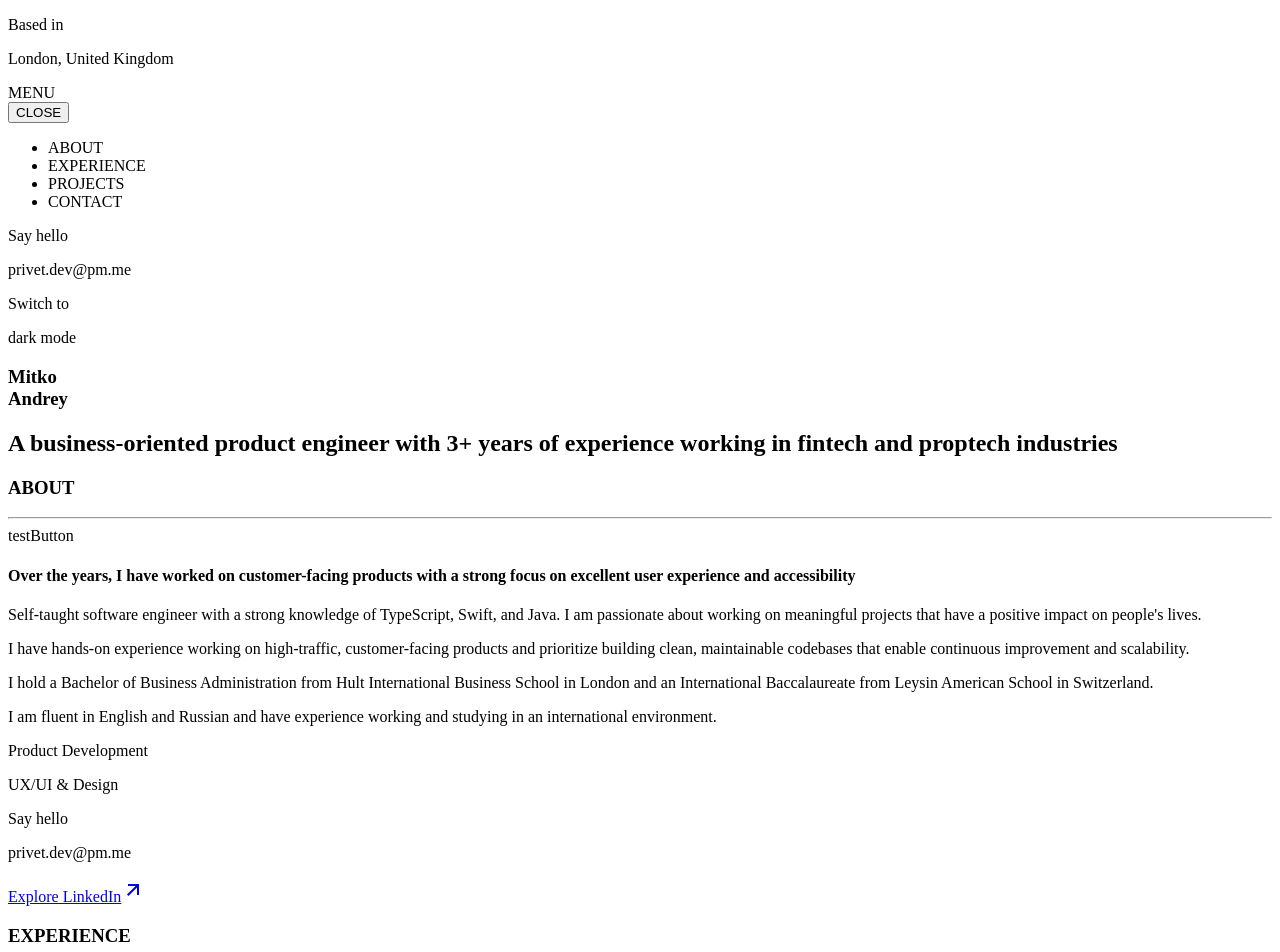
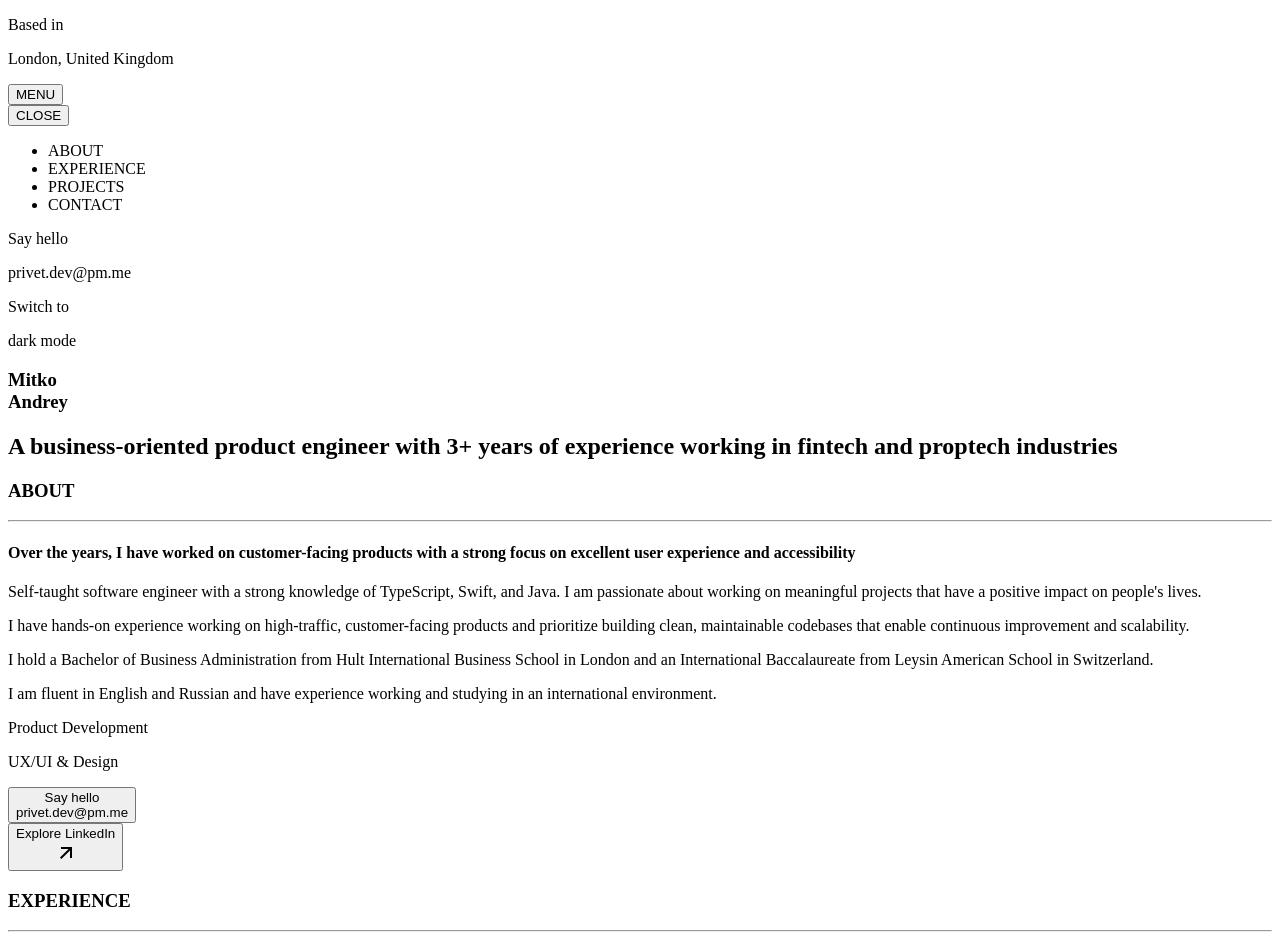
Before and after one commit to kappaggaeru/portfoliov2, a Next.js app: page / in a window 1280 px wide. Shown: the top 952 px of the page. Built offline with nearby package versions, Linux system fonts and the light colour scheme.

Commit message:
Ajuste para dinamizar boton

```diff
--- a/src/app/components/about-component.tsx
+++ b/src/app/components/about-component.tsx
@@ -1,16 +1,19 @@
-import { CustomButton } from "../models/button-custom-model";
-import ActionButtonComponent from "./buttons/action-button-component";
+import { ActionButtonProps } from "../models/button-custom-model";
+import ActionButtonComponent from "./buttons/action-button-component"
 
 export default function AboutComponent() {
-    // const testButton: CustomButton = {
-    //     text: 'privet.dev@pm.me'
-    // }
+
+    const props: ActionButtonProps = {
+        texts: ["Explore LinkedIn"],
+        icon: {
+            path: "M16.0037 9.41421L7.39712 18.0208L5.98291 16.6066L14.5895 8H7.00373V6H18.0037V17H16.0037V9.41421Z"
+        }
+    }
 
     return (
         <section className="about-container">
             <h3>ABOUT</h3>
             <hr className="mar-bot-3" />
-            <ActionButtonComponent text={"testButton"} />
             <h4 className="mar-bot-3">Over the years, I have worked on customer-facing products with a strong focus on excellent user experience and accessibility</h4>
             <section className="paragraphs-container">
                 <p>
@@ -32,14 +35,12 @@ export default function AboutComponent() {
                         <p>Product Development</p>
                         <p>UX/UI & Design</p>
                     </div>
-                    <div className="button-link w-fit-content">
-                        <p>Say hello</p>
-                        <p>privet.dev@pm.me</p>
+                    <div className="w-fit-content">
+                        <ActionButtonComponent texts={["Say hello", "privet.dev@pm.me"]} />
                     </div>
                 </div>
-                <a href="https://www.linkedin.com/in/mitk8" target="_blank" className="link-w-icon button-link">
-                    Explore LinkedIn
-                    <svg viewBox="0 0 24 24" xmlns="http://www.w3.org/2000/svg" width="24" height="24" fill="currentColor" className="remixicon css-1tetme1"><path d="M16.0037 9.41421L7.39712 18.0208L5.98291 16.6066L14.5895 8H7.00373V6H18.0037V17H16.0037V9.41421Z"></path></svg>
+                <a href="https://www.linkedin.com/in/mitk8" target="_blank" className="link-w-icon">
+                    <ActionButtonComponent {...props} />
                 </a>
             </div>
         </section>
--- a/src/app/components/buttons/action-button-component.tsx
+++ b/src/app/components/buttons/action-button-component.tsx
@@ -1,11 +1,29 @@
+import { ActionButtonProps } from "@/app/models/button-custom-model";
 
-export default function ActionButtonComponent({ text }: { text?: string}) {
+export default function ActionButtonComponent({ texts, icon }: ActionButtonProps) {
+    const Texts = texts?.map((text, index) =>
+        <span key={index}>
+            {text}
+            <br />
+        </span>
+    );
+
+    const Icon = (
+        icon &&
+        <svg viewBox="0 0 24 24" xmlns="http://www.w3.org/2000/svg" width="24" height="24" fill="currentColor" className="remixicon css-1tetme1">
+            <path d={icon.path}></path>
+        </svg>
+    );
+
     return (
-        <div className="action-button-container">
-            <span>{text}</span>
+        <button className="action-button-container">
+            <div className={icon ? "d-flex flex-row" : ""}>
+                {Texts}
+                {icon?.path && Icon}
+            </div>
             <div className="button-bottom-container">
                 <div className="button-bottom-border"></div>
             </div>
-        </div>
+        </button>
     );
 }
--- a/src/app/components/menu-component.tsx
+++ b/src/app/components/menu-component.tsx
@@ -1,4 +1,5 @@
 import { useMenu } from "../context/MenuContext";
+import ActionButtonComponent from "./buttons/action-button-component";
 import ToggleModeButton from "./buttons/toggle-mode-button-component";
 
 export default function MenuComponent() {
@@ -6,7 +7,9 @@ export default function MenuComponent() {
 
     function CloseMenuButton() {
         return (
-            <button onClick={toggleMenu} className="button-link">CLOSE</button>
+            <div onClick={toggleMenu}>
+                <ActionButtonComponent texts={["CLOSE"]} />
+            </div>
         )
     }
 
--- a/src/app/components/navbar-component.tsx
+++ b/src/app/components/navbar-component.tsx
@@ -13,8 +13,9 @@ export default function NavbarComponent() {
                     <p>Based in</p>
                     <p>London, United Kingdom</p>
                 </div>
-                <ActionButtonComponent text={"MENU"} />
-                {/* <button onClick={toggleMenu} className="button-link">MENU</button> */}
+                <div onClick={toggleMenu}>
+                    <ActionButtonComponent texts={["MENU"]} />
+                </div>
             </div>
             <div className={showMenu ? "d-block" : "d-none"}>
                 <MenuComponent />
--- a/src/app/globals.css
+++ b/src/app/globals.css
@@ -217,6 +217,7 @@ h4 {
 .action-button-container {
     cursor: pointer;
     width: fit-content;
+    text-align: start;
 }
 
 .button-bottom-container {
@@ -237,6 +238,14 @@ h4 {
     width: 100%;
 }
 
+.d-flex {
+    display: flex;
+}
+
+.flex-row {
+    flex-direction: row;
+}
+
 .header-container {
 
 }
--- a/src/app/models/button-custom-model.tsx
+++ b/src/app/models/button-custom-model.tsx
@@ -1,4 +1,4 @@
-export interface CustomButton {
-    text: string;
-    method?: () => {}
+export interface ActionButtonProps {
+    texts?: string[];
+    icon?: { path: string };
 }
```
